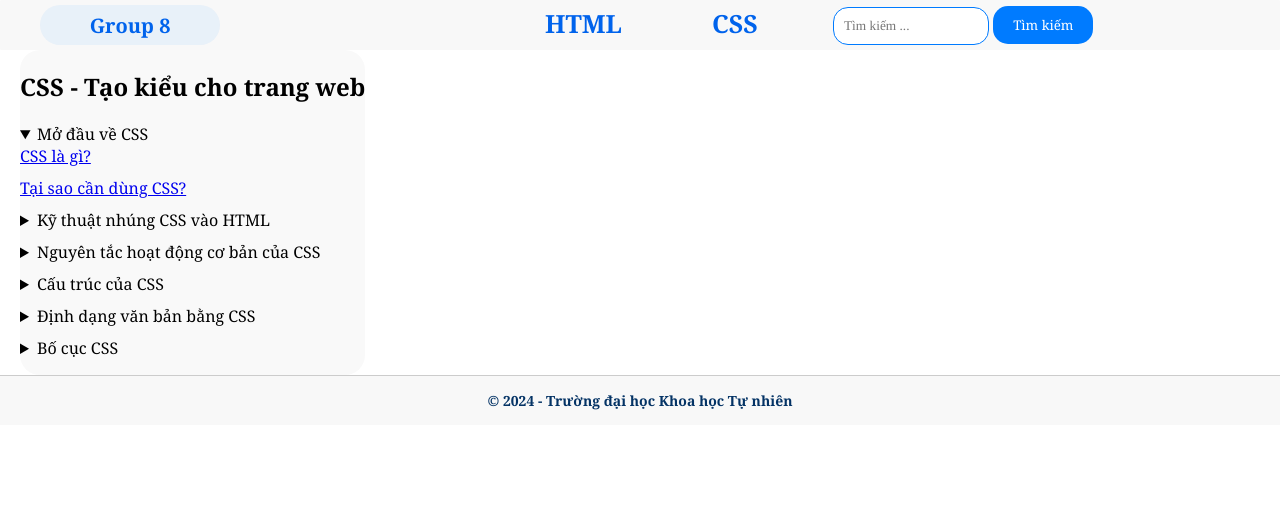
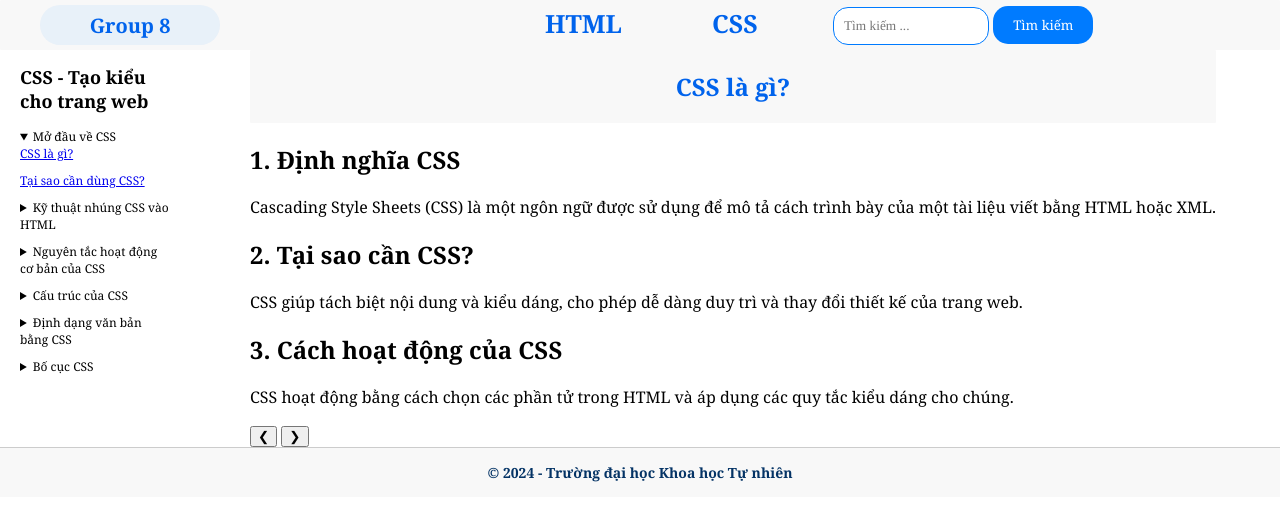
Before and after one commit to nggiang63/web-project, a plain HTML site: page css_content.html in a window 1280 px wide. Drawn offline with Linux system fonts and the light colour scheme.

Commit message:
new update

```diff
--- a/css_content.html
+++ b/css_content.html
@@ -12,7 +12,7 @@
     <div class="header-content">
       <div class="logo-title">
         <a href="index.html" style="text-decoration: none; color: inherit;">
-          <!-- <img src="" alt="Logo" class="logo"> -->
+          <!-- Logo can be added here -->
           <h1 class="site-title">Group 8</h1>
         </a>
       </div>
@@ -21,8 +21,7 @@
         <nav>
           <ul>
             <li class="html-menu"><a href="html_content.html">HTML</a></li>
-            <!-- <li class="css-menu"><a href="css_content.html">CSS</a></li> -->
-
+            <!-- CSS Menu with Dropdown -->
             <li class="dropdown">
               <a href="css_content.html">CSS</a>
               <div class="dropdown-content">
@@ -35,26 +34,23 @@
               </div>
             </li>
 
-
-
+            <!-- Search Bar -->
             <li class="search-container">
-              <form action="search-results.html" method="get">
-                <input type="text" name="q" placeholder="Tìm kiếm ..." class="search-input">
+              <form action="search-results.html" method="get" role="search">
+                <input type="text" name="q" placeholder="Tìm kiếm ..." class="search-input" aria-label="Search">
                 <button type="submit" class="search-button">Tìm kiếm</button>
               </form>
             </li>
-
           </ul>
         </nav>
       </div>
     </div>
   </header>
 
-<body>
   <div class="main-wrapper">
     <div class="sidebar-container">
       <div class="sidebar-body">
-                <h2>CSS - Tạo kiểu cho trang web</h2> <!-- Tiêu đề mới -->
+        <h2>CSS - Tạo kiểu cho trang web</h2> <!-- Section Title -->
         <ol>
           <li>
             <details open>
@@ -118,12 +114,34 @@
         </ol>
       </div>
     </div>
+
+    <main id="content" class="main-content">
+      <article class="main-page-content" lang="en-US">
+        <header>
+          <h1>CSS là gì?</h1>
+        </header>
+        <div class="slide-container">
+          <div class="slide">
+            <h2>1. Định nghĩa CSS</h2>
+            <p>Cascading Style Sheets (CSS) là một ngôn ngữ được sử dụng để mô tả cách trình bày của một tài liệu viết bằng HTML hoặc XML.</p>
+          </div>
+          <div class="slide">
+            <h2>2. Tại sao cần CSS?</h2>
+            <p>CSS giúp tách biệt nội dung và kiểu dáng, cho phép dễ dàng duy trì và thay đổi thiết kế của trang web.</p>
+          </div>
+          <div class="slide">
+            <h2>3. Cách hoạt động của CSS</h2>
+            <p>CSS hoạt động bằng cách chọn các phần tử trong HTML và áp dụng các quy tắc kiểu dáng cho chúng.</p>
+          </div>
+          <button class="prev" onclick="changeSlide(-1)">❮</button>
+          <button class="next" onclick="changeSlide(1)">❯</button>
+        </div>
+      </article>
+    </main>
   </div>
 
-
+  <footer>
+    <p>&copy; 2024 - Trường đại học Khoa học Tự nhiên</p>
+  </footer>
 </body>
-
-<footer>
-    <p>&copy; 2024  - Trường đại học Khoa học Tự nhiên</p>
-  </footer>
 </html>
--- a/style.css
+++ b/style.css
@@ -272,6 +272,7 @@ footer {
 
 .sidebar-container {
   display: flex; /* Dùng flexbox để định dạng layout */
+  width: 250px;
 }
 
 .group {
@@ -283,11 +284,12 @@ footer {
   left: 0; /* Gán vị trí bên trái */
   top: 10x; /* Khoảng cách từ trên xuống để nằm dưới group */
   left: 20px;
-  min-width: none; /* Độ rộng của sidebar */
+  width: 150px; /* Độ rộng của sidebar */
   height: auto; /* Chiều cao tự động */
-  background-color: #f9f9f9; /* Màu nền của sidebar */
+  background-color: #f9f9f900; /* Màu nền của sidebar */
   overflow-y: auto; /* Thêm thanh cuộn dọc nếu nội dung quá lớn */
   border-radius: 20px;
+  font-size: 12px;
 }
 
 .sidebar-body ol {
@@ -299,7 +301,9 @@ footer {
   margin-bottom: 10px; /* Khoảng cách giữa các mục */
 }
 
-
+.main-wrapper {
+  display: flex; /* Sử dụng flexbox để xếp bên cạnh nhau */
+}
 
 
 
```
Lines whose indentation alone changed are shown as unchanged.
